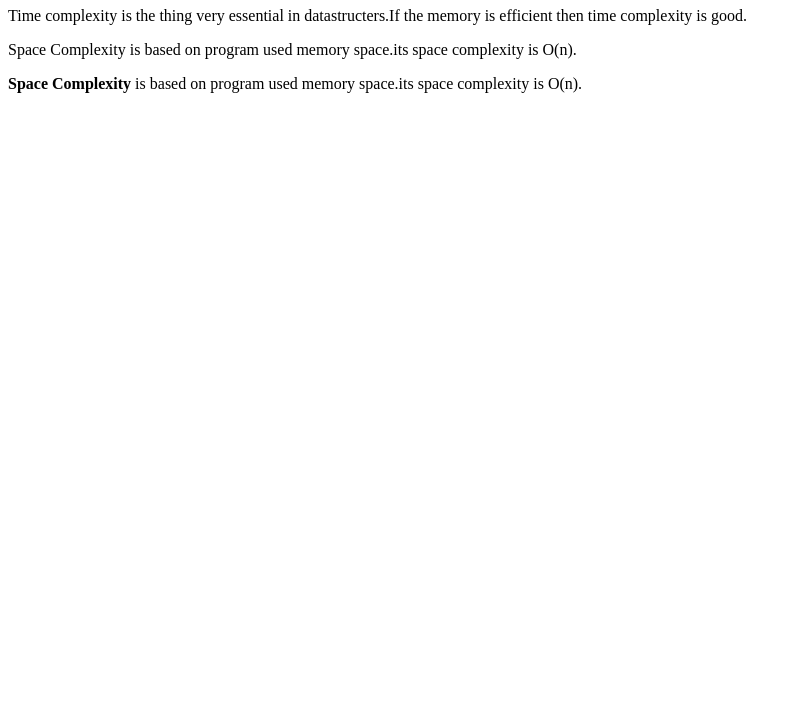
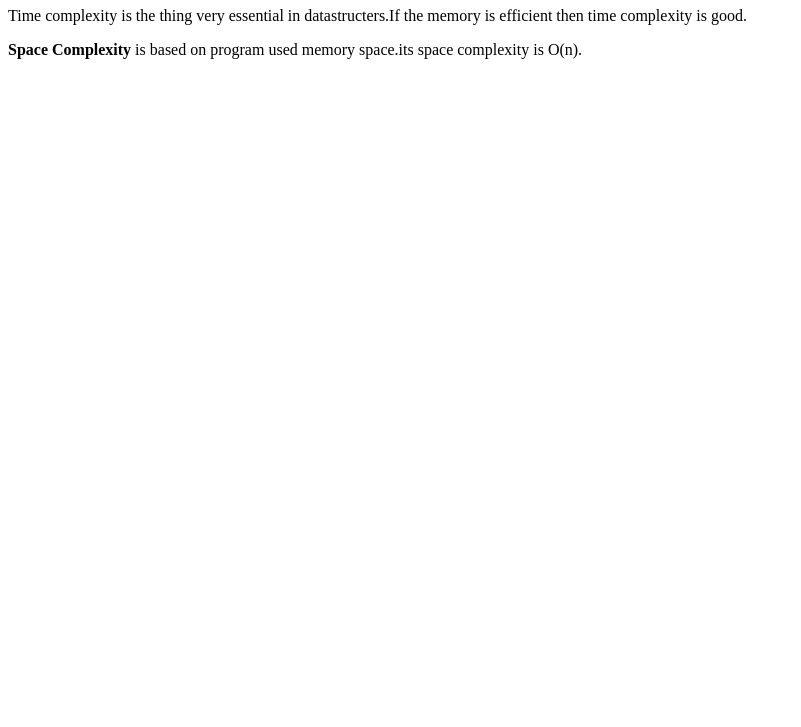
Before and after one commit to acciojob/time-and-space-complexity-Srikanth-235, a website: page main.html in a window 1280 px wide. Shown: the part 73-800 px from the top of the page, without its empty margins (0-801 px from the left). Drawn offline with Linux system fonts and the light colour scheme.

Commit message:
created a submission

```diff
--- a/main.html
+++ b/main.html
@@ -10,7 +10,7 @@
 	<!-- the entire body must be written by student -->
 	<h1>Time and Space Complexity</h1>
 	<p>Time complexity is the thing very essential in datastructers.If the memory is efficient then time complexity is good.</p>
-	<p>Space Complexity is based on program used memory space.its space complexity is O(n).</p>
+
 	<p><b>Space Complexity</b> is based on program used memory space.its space complexity is O(n).</p>
 
     <script type="text/javascript" src="./script.js">
```
